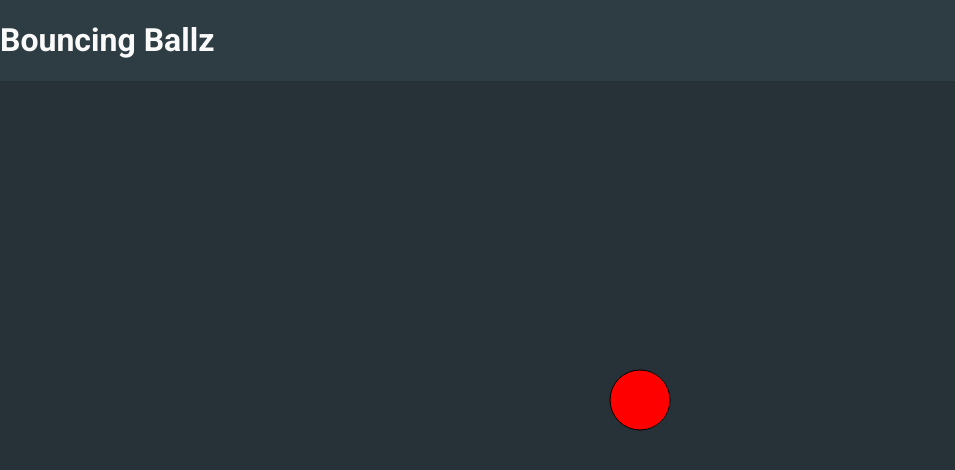
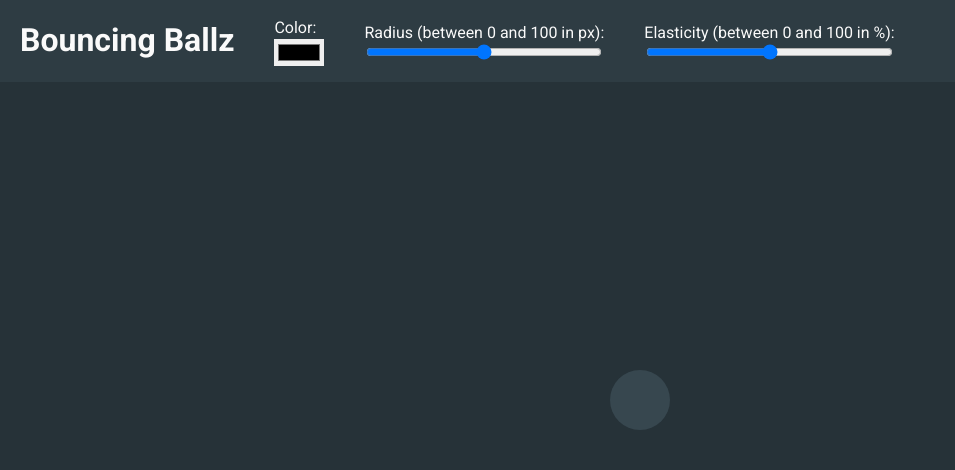
Before and after one commit to Hacker32Bit/bouncing-ballz, a website built with webpack: page public/index.html in a window 1280 px wide. Shown: the whole page, without its empty margins (0-955 px from the left). Built offline with nearby package versions, Linux system fonts and the light colour scheme.

Commit message:
Added inputs for color, ball radius and ball elasticity. Not works(only layouts)

```diff
--- a/src/canvas.ts
+++ b/src/canvas.ts
@@ -96,13 +96,16 @@ export function canvasInit() {
       context.arc(this.x, this.y, this.radius, 0, Math.PI * 2, false);
       context.fillStyle = this.color;
       context.fill();
-      context.stroke();
       context.closePath();
     };
   }
 
-  function animate() {
-    requestAnimationFrame(animate);
+var lastTime = 0;
+
+  function tick(currentTime: number) {
+    const deltaTime = currentTime - lastTime;
+    // ... update game elements using deltaTime
+
 
     context.clearRect(0, 0, canvas.width, canvas.height);
     for (var i = 0; i < ballArray.length; i++) {
@@ -111,11 +114,14 @@ export function canvasInit() {
 
     context.beginPath();
     context.arc(mouse.x, mouse.y, 30, 0, Math.PI * 2, false);
-    context.fillStyle = "red";
+    context.fillStyle = "#37474F";
     context.fill();
-    context.stroke();
     context.closePath();
+
+
+    lastTime = currentTime;
+    requestAnimationFrame(tick);
   }
 
-  animate();
+  tick(lastTime);
 }
--- a/src/index.css
+++ b/src/index.css
@@ -1,11 +1,11 @@
-@import url('https://fonts.googleapis.com/css2?family=Roboto:wght@100;400;700&display=swap');
+@import url("https://fonts.googleapis.com/css2?family=Roboto:wght@100;400;700&display=swap");
 
 body {
   margin: 0;
   padding: 0;
   font-family: "Roboto", "sans-serif";
   background-color: #263238;
-    color: #FAFAFA;
+  color: #fafafa;
   position: fixed;
   overflow: hidden;
 }
@@ -18,11 +18,37 @@ header {
   position: absolute;
   left: 0;
   top: 0;
-    background-color: rgba(55, 71, 79,0.5);
+  background-color: rgba(55, 71, 79, 0.5);
   width: 100%;
+  height: 82px;
+}
+
+header form {
+  height: 82px;
+  display: inline-flex;
+}
+
+label,
+input {
+    margin-top: 2px;
+  display: block;
+  border: 0px;
+}
+
+.form-group {
+  padding: 0 20px;
+  display: flex;
+  flex-direction: column;
+  justify-content: center;
+}
+
+header h1 {
+  padding: 0 20px;
+  float: left;
 }
 
 canvas {
   margin: 0;
   padding: 0;
+  cursor: pointer;
 }
--- a/src/index.ts
+++ b/src/index.ts
@@ -9,6 +9,20 @@ Your browser does not support the HTML canvas tag.
 </canvas>
 <header>
 <h1>Bouncing Ballz</h1>
+<form>
+<div class="form-group">
+<label for="color">Color:</label>
+<input type="color" id="color" name="color">
+</div>
+<div class="form-group">
+<label for="radius">Radius (between 0 and 100 in px):</label>
+<input type="range" id="radius" name="radius" min="0" max="100">
+</div>
+<div class="form-group">
+<label for="elasticity">Elasticity (between 0 and 100 in %):</label>
+<input type="range" id="elasticity" name="elasticity" min="0" max="100">
+</div>
+</form>
 </header>`;
 
 canvasInit()
```
Lines whose indentation alone changed are shown as unchanged.
